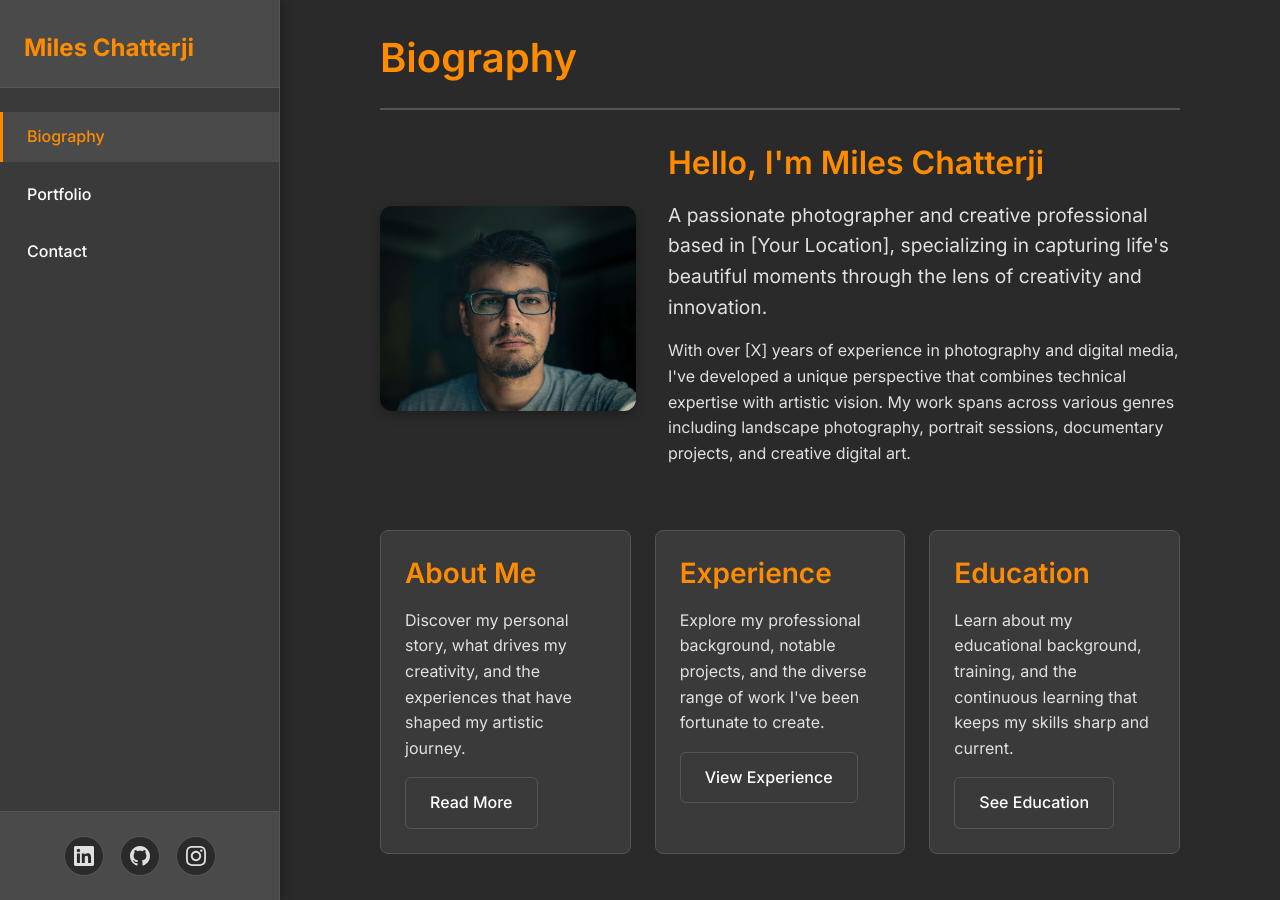
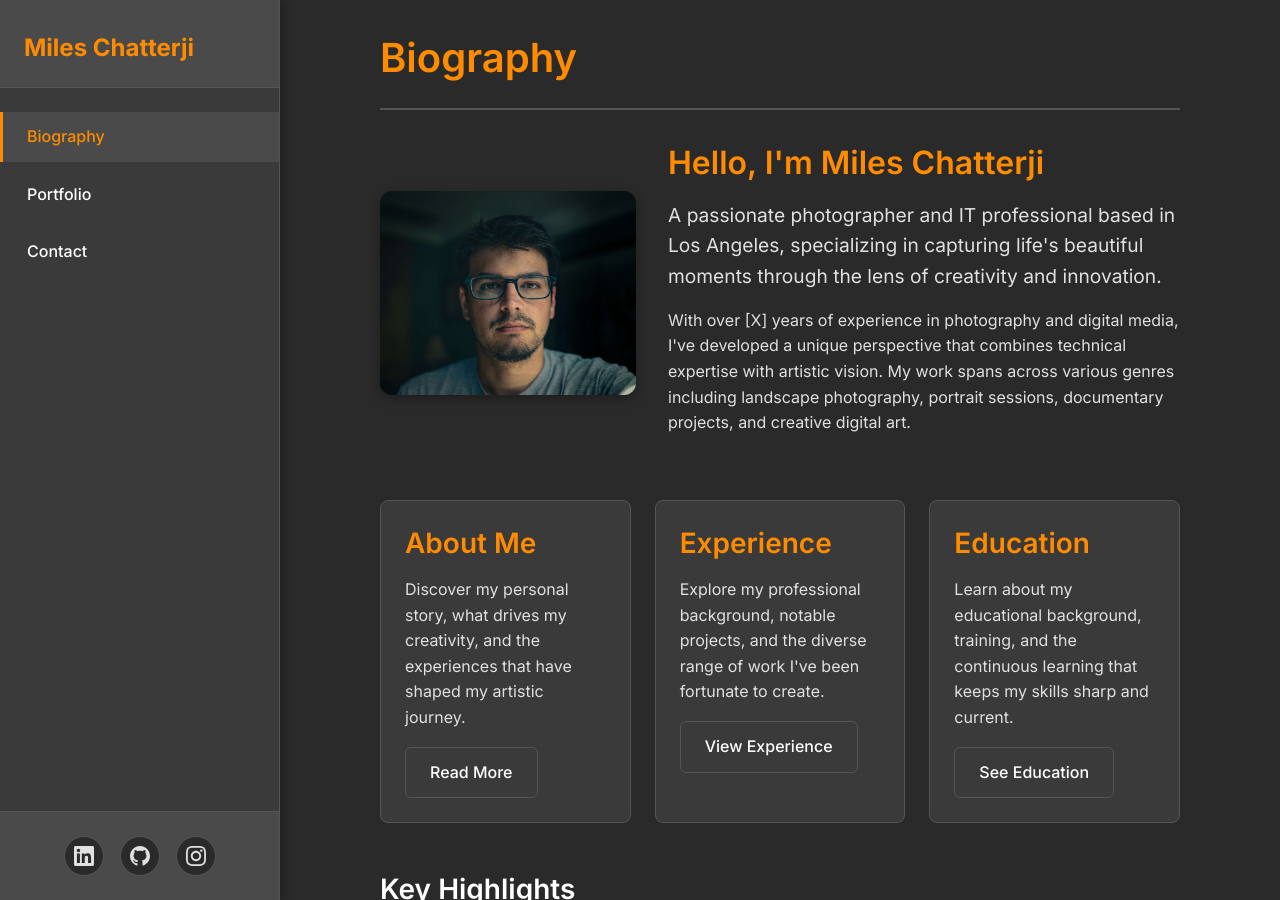
Before and after one commit to MilesChatterji/Prod-GHPages-mileschatterji.com, a Jekyll site: the page built from biography/index.html, in a window 1280 px wide and 900 px high. Built offline with Jekyll 4.4.1, drawn with Linux system fonts in a browser that asks for light colours.

Commit message:
added correct location

```diff
--- a/biography/index.html
+++ b/biography/index.html
@@ -11,7 +11,7 @@ subtitle:
         </div>
         <div class="biography-intro">
             <h2>Hello, I'm Miles Chatterji</h2>
-            <p class="lead">A passionate photographer and creative professional based in [Your Location], specializing in capturing life's beautiful moments through the lens of creativity and innovation.</p>
+            <p class="lead">A passionate photographer and IT professional based in Los Angeles, specializing in capturing life's beautiful moments through the lens of creativity and innovation.</p>
             <p>With over [X] years of experience in photography and digital media, I've developed a unique perspective that combines technical expertise with artistic vision. My work spans across various genres including landscape photography, portrait sessions, documentary projects, and creative digital art.</p>
         </div>
     </div>
```
